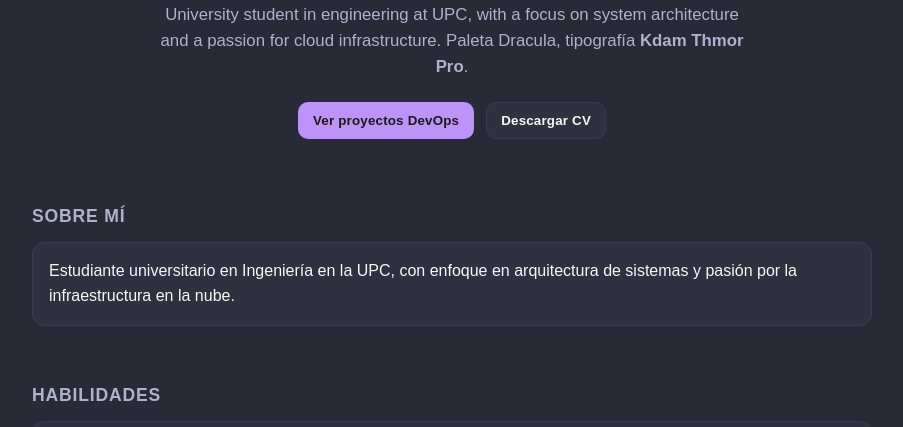
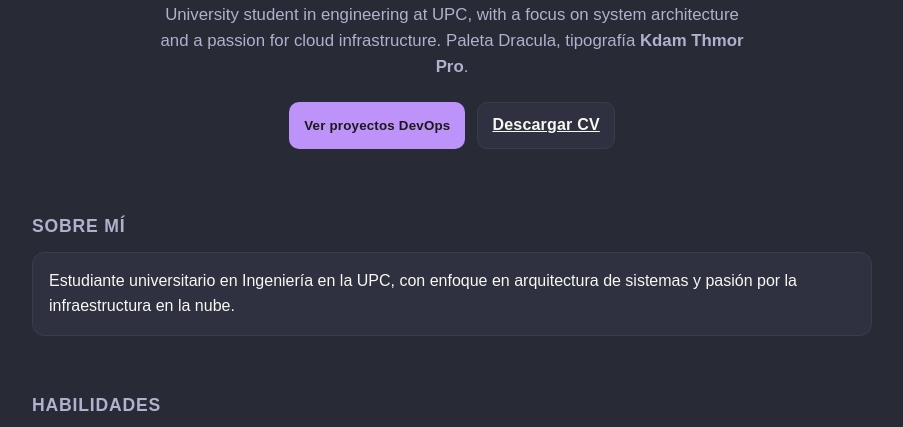
Before and after one commit to Treborrr/web, a plain HTML site: page index.html in a window 1280 px wide. Shown: the part 345-772 px from the top of the page, without its empty margins (188-1091 px from the left). Drawn offline with Linux system fonts and the light colour scheme; a web font is replaced by a local one.

Commit message:
cv updated

```diff
--- a/index.html
+++ b/index.html
@@ -85,7 +85,7 @@
       <p class="subtitle">University student in engineering at UPC, with a focus on system architecture and a passion for cloud infrastructure. Paleta Dracula, tipografía <strong>Kdam Thmor Pro</strong>.</p>
       <div class="actions">
         <button class="btn primary">Ver proyectos DevOps</button>
-        <button class="btn">Descargar CV</button>
+        <a class="btn" href="/cv/cv.pdf" download>Descargar CV</a>
       </div>
     </section>
 
```
